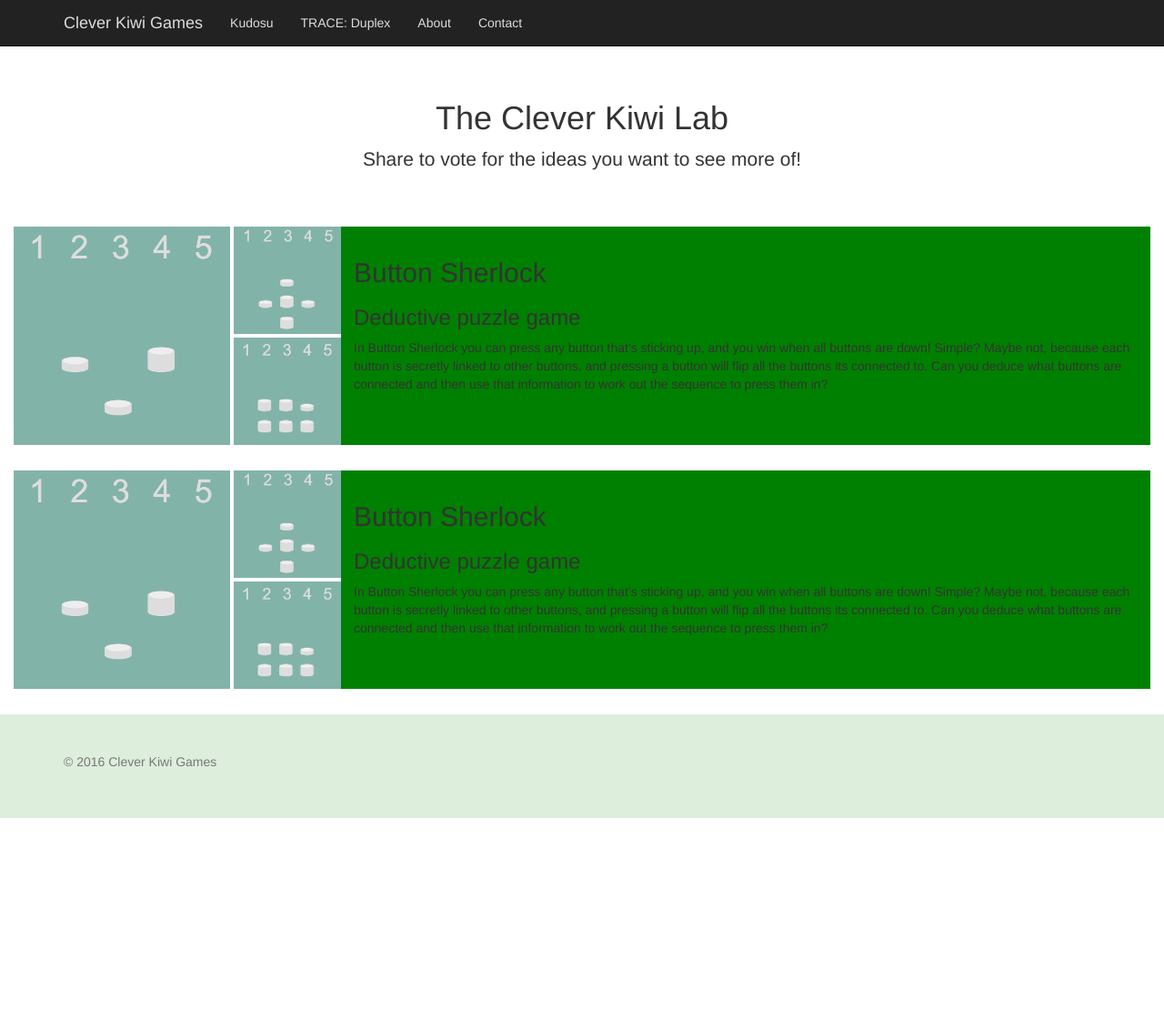
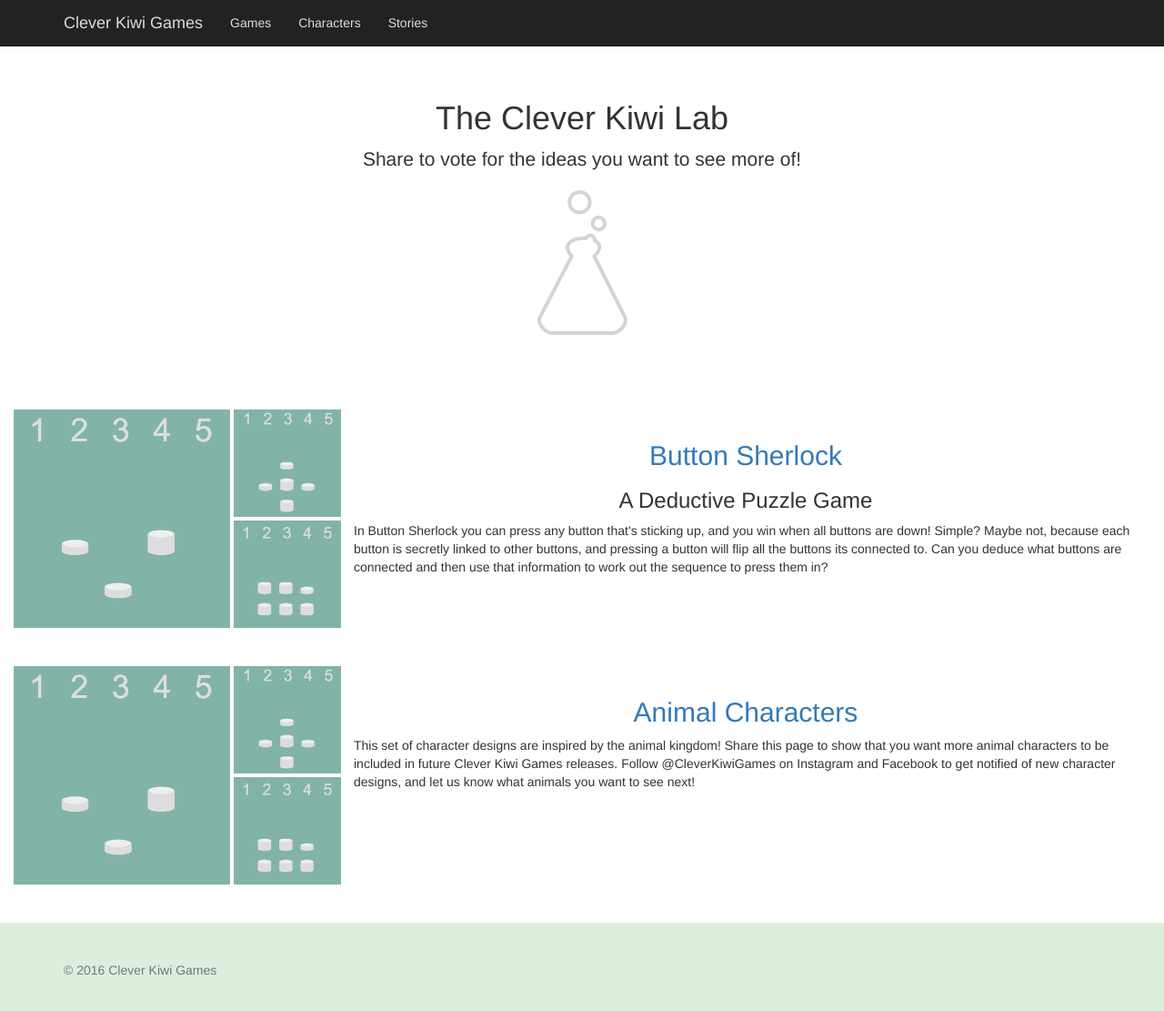
Before and after one commit to cleverkiwigames/cleverkiwigames.github.io, a Jekyll site: the page lab/index.html, which Jekyll copies as it is, in a window 1280 px wide and 1128 px high. Shown: the top 1111 px of the window at 91% size. Built offline with Jekyll 4.4.1, drawn with Linux system fonts in a browser that asks for light colours; nearby versions of some CDN libraries; Markdown is read by kramdown in place of the engine named in the settings.

Commit message:
Added update suggestion

```diff
--- a/kudosu/index.html
+++ b/kudosu/index.html
@@ -192,6 +192,11 @@
                 </td>
                 <td>Add a button for going back to the level menu</td>
             </tr>
+            <tr>
+                <td>
+                </td>
+                <td>Use different colours for frame and numbers</td>
+            </tr>
         </table>
     </div>
     </div>
--- a/lab/index.html
+++ b/lab/index.html
@@ -39,6 +39,27 @@
       <script src="https://oss.maxcdn.com/html5shiv/3.7.2/html5shiv.min.js"></script>
       <script src="https://oss.maxcdn.com/respond/1.4.2/respond.min.js"></script>
     <![endif]-->
+
+    <style>
+        .img {
+            display: block;
+            margin: auto;
+        }
+        .text {
+            text-align: center;
+        }
+        .lab-row {
+            margin-bottom: 3em;
+        }
+        @media (min-width: 768px) {
+            .img {
+                float: left;
+            }
+            .text p {
+                text-align: left;
+            }
+        }
+    </style>
   </head>
 
   <body>
@@ -52,15 +73,14 @@
             <span class="icon-bar"></span>
             <span class="icon-bar"></span>
           </button>
-          <a style="color: #ddd" class="navbar-brand" href="#">Clever Kiwi Games</a>
+          <a style="color: #ddd" class="navbar-brand" href="http://cleverkiwigames.com">Clever Kiwi Games</a>
         </div>
         <div id="navbar" class="collapse navbar-collapse">
           <ul class="nav navbar-nav">
               <!-- <li class="active"><a href="#">Home</a></li> -->
-            <li><a style="color: #ddd" href="#kudosu">Kudosu</a></li>
-            <li><a style="color: #ddd" href="#trace">TRACE: Duplex</a></li>
-            <li><a style="color: #ddd" href="#about">About</a></li>
-            <li><a style="color: #ddd" href="#contact">Contact</a></li>
+            <li><a style="color: #ddd" href="#games">Games</a></li>
+            <li><a style="color: #ddd" href="#characters">Characters</a></li>
+            <li><a style="color: #ddd" href="#stories">Stories</a></li>
           </ul>
         </div><!--/.nav-collapse -->
       </div>
@@ -72,18 +92,20 @@
 
     <div class="container-fluid">
 
-      <div class="starter-template">
+      <div class="starter-template" style="margin-bottom: 3em;">
         <h1>The Clever Kiwi Lab</h1>
         <p class="lead">
             Share to vote for the ideas you want to see more of!
         </p>
+        <img src="beaker.png" alt="Beaker" />
       </div>
 
-      <div class="lab-row" style="background-color: green;">
-          <img style="float: left; margin-right: 1em;" src="bsher.png" alt="" />
-          <div style="padding: 1em;">
-              <h2>Button Sherlock</h2>
-              <h3>Deductive puzzle game</h3>
+      <div class="lab-row">
+          <div class="wrapper">
+              <a href="bsher.html"><img class="img" src="bsher.png" alt="" /></a>
+              <div class="text" style="overflow: hidden; padding: 1em;">
+                  <h2><a href="bsher.html">Button Sherlock</a></h2>
+                  <h3>A Deductive Puzzle Game</h3>
                   <p>
                       In Button Sherlock you can press any button that's sticking
                       up, and you win when all buttons are down! Simple? Maybe not,
@@ -95,22 +117,24 @@
               </div>
               <div style="clear: both"></div>
           </div>
+      </div>
 
-      <div class="lab-row" style="background-color: green; margin: 2em 0;">
-          <img style="float: left; margin-right: 1em;" src="bsher.png" alt="" />
-          <div style="padding: 1em;">
-              <h2>Button Sherlock</h2>
-              <h3>Deductive puzzle game</h3>
+      <div class="lab-row">
+          <div class="wrapper">
+              <a href="animals.html"><img class="img" src="bsher.png" alt="" /></a>
+              <div class="text" style="overflow: hidden; padding: 1em;">
+                  <h2><a href="animals.html">Animal Characters</a></h2>
                   <p>
-                  In Button Sherlock you can press any button that's sticking
-                  up, and you win when all buttons are down! Simple? Maybe not,
-                  because each button is secretly linked to other buttons, and
-                  pressing a button will flip all the buttons its connected to.
-                  Can you deduce what buttons are connected and then use that
-                  information to work out the sequence to press them in?
+                        This set of character designs are inspired by the animal
+                        kingdom! Share this page to show that you want more
+                        animal characters to be included in future Clever Kiwi
+                        Games releases. Follow @CleverKiwiGames on Instagram and
+                        Facebook to get notified of new character designs, and
+                        let us know what animals you want to see next!
                   </p>
               </div>
               <div style="clear: both"></div>
+          </div>
       </div>
 
     </div><!-- /.container -->
```
Also changed, not shown: kudosu_feature.png, kudosu_feature_shrink.png (added), lab/beaker.png (added). Lines whose indentation alone changed are shown as unchanged.
